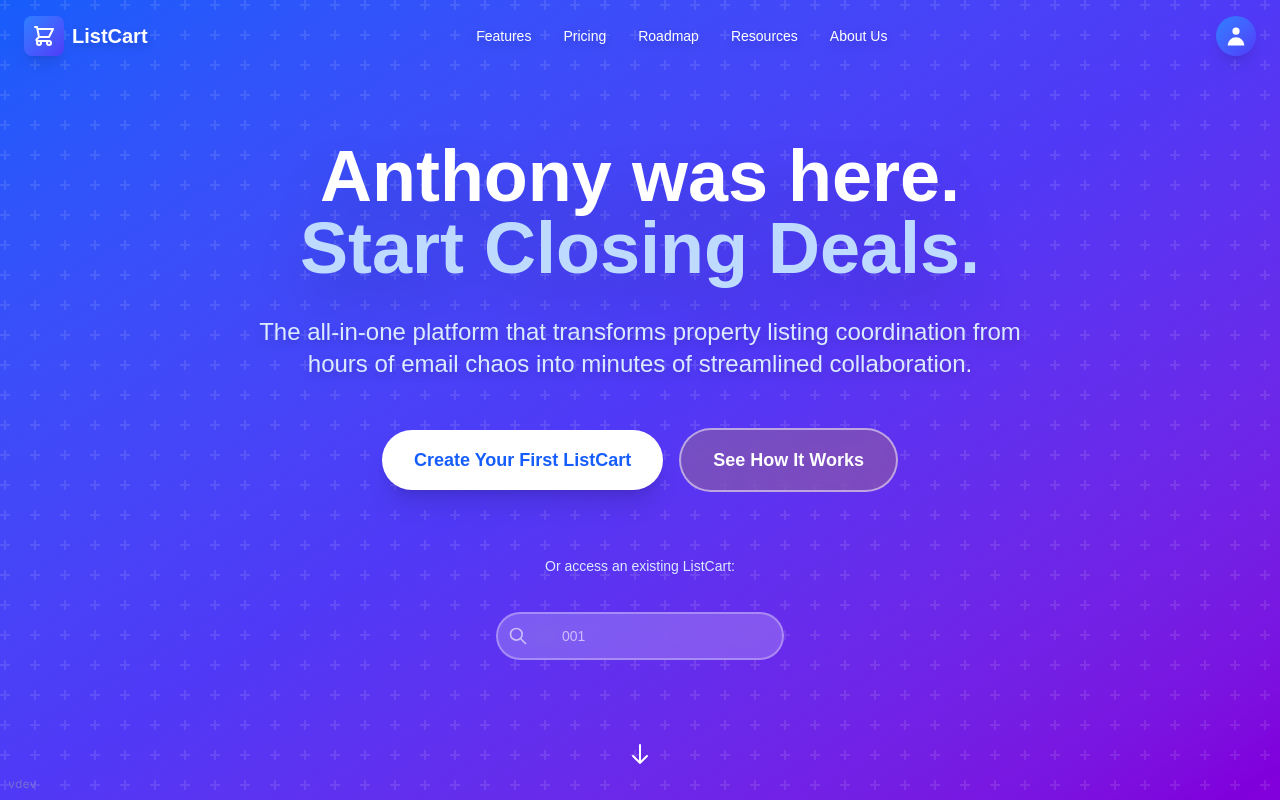
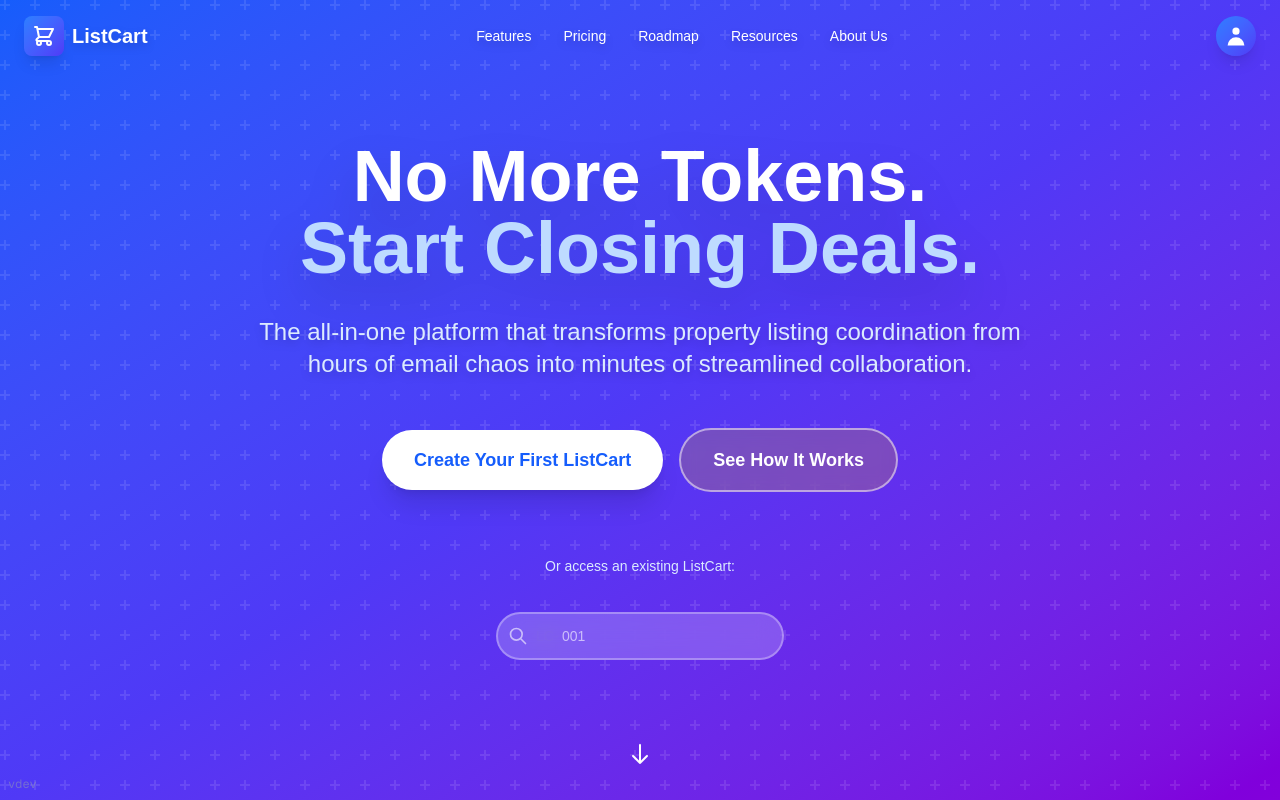
Before and after one commit to anthonyo1978/listcart-prod, a Next.js app: page / in a window 1280 px wide. Shown: the top 800 px of the page. Built offline with nearby package versions, Linux system fonts and the light colour scheme.

Commit message:
UI: Update header to 'No More Tokens'

```diff
--- a/app/page.tsx
+++ b/app/page.tsx
@@ -22,7 +22,7 @@ export default function Home() {
           <div className="space-y-8">
             {/* Main Headline */}
             <h1 className="text-5xl md:text-7xl font-bold text-white drop-shadow-2xl">
-              Anthony was here.
+              No More Tokens.
               <br />
               <span className="text-blue-200">Start Closing Deals.</span>
             </h1>
```
